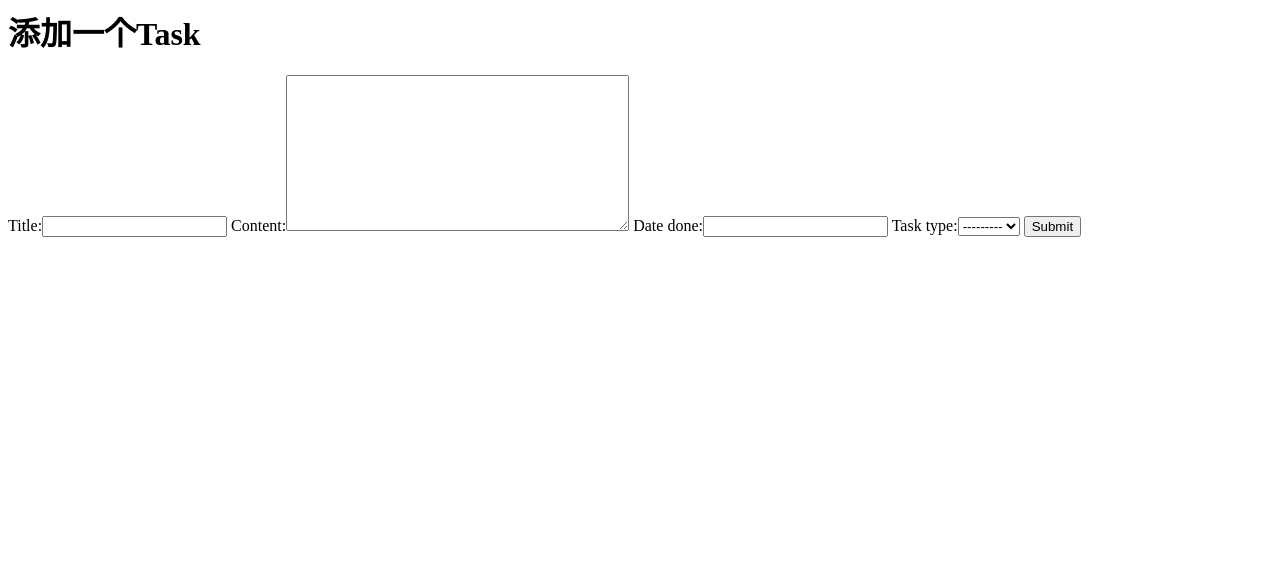
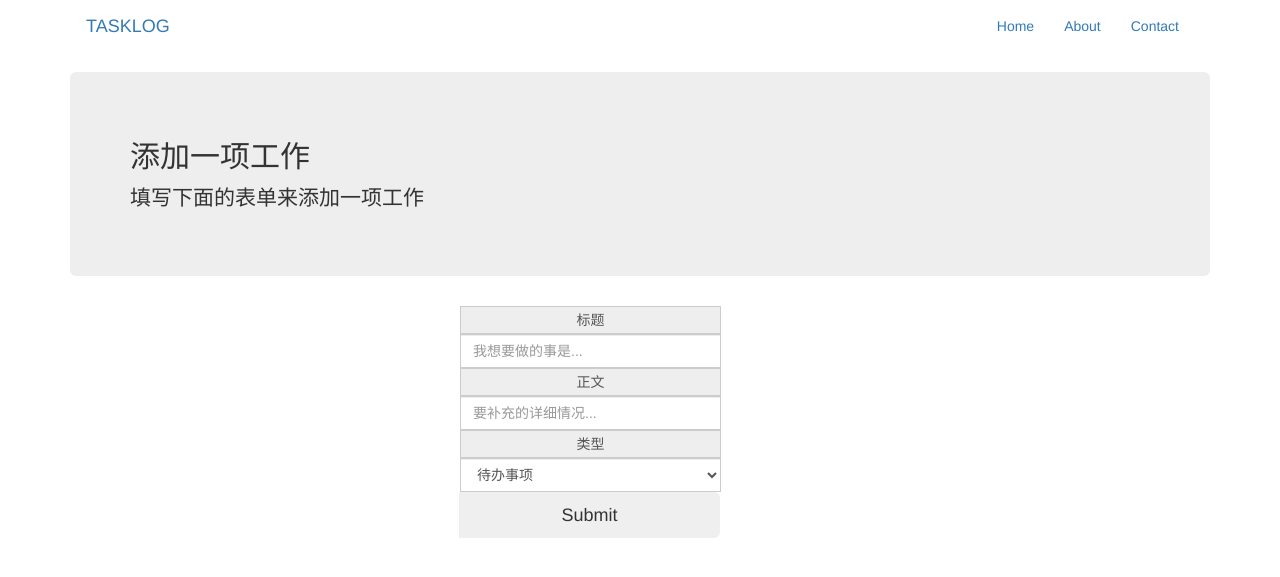
Before and after one commit to CleverPuppy/tasklog, a Django app: page /tasklog/addtask/ in a window 1280 px wide. Shown: the top 577 px of the page. Run offline with Django 3.2, Linux system fonts and the light colour scheme; some libraries are stand-ins or nearby versions.

Commit message:
完成添加task功能

```diff
--- a/tasklog/forms.py
+++ b/tasklog/forms.py
@@ -4,7 +4,8 @@ from .models import Task
 class TaskForm(ModelForm):
     class Meta:
         model = Task
-        fields = '__all__'
+        fields = ["title","content","task_type"]
+
 
 
 
--- a/tasklog/templates/tasklog/addtask.html
+++ b/tasklog/templates/tasklog/addtask.html
@@ -1,9 +1,33 @@
-<h1>添加一个Task</h1>
+{% extends "tasklog/base.html" %}
 
-<form action="{% url 'tasklog:addtask' %}" method="POST">
-{% csrf_token %}
+{% block page-header %}
+<h2>添加一项工作</h2>
+<p>填写下面的表单来添加一项工作</p>
+{% endblock %}
 
-{{ form }}
 
-<input type="submit" value="Submit">
-</form>
+{% block content %}
+<div class="col-md-4"></div>
+<div class="col-md-8">
+    <div class="input-group">
+        <form action="{% url 'tasklog:addtask' %}" method="POST">
+            {% csrf_token %}
+            <span class="input-group-addon">标题</span>
+            <input type="text" name="title" class="form-control" id="id_title" placeholder="我想要做的事是..." maxlength="200"
+                required=''>
+
+            <span class="input-group-addon">正文</span>
+            <input name="content" type="text" class="form-control content" id="id_content" placeholder="要补充的详细情况...">
+
+            <span class="input-group-addon">类型</span>
+            <select name="task_type" class="form-control" id="id_task">
+                <option value="d">已完成</option>
+                <option value="t" selected>待办事项</option>
+            </select>
+            <div class="input-group-btn">
+                <button class="btn btn-lg  btn-block" type="submit" value="Submit">Submit</button>
+            </div>
+        </form>
+    </div>
+</div>
+{% endblock %}
--- a/tasklog/templates/tasklog/index.html
+++ b/tasklog/templates/tasklog/index.html
@@ -3,6 +3,7 @@
 {% block page-header %}
 <h2>本周的工作进程</h2>
 <p>这个页面展示了本周已完成的进程和未完成的进程</p>
+<p><a href="{% url 'tasklog:addtask' %}">添加一项工作</a></p>
 {% endblock %}
 
 
```
